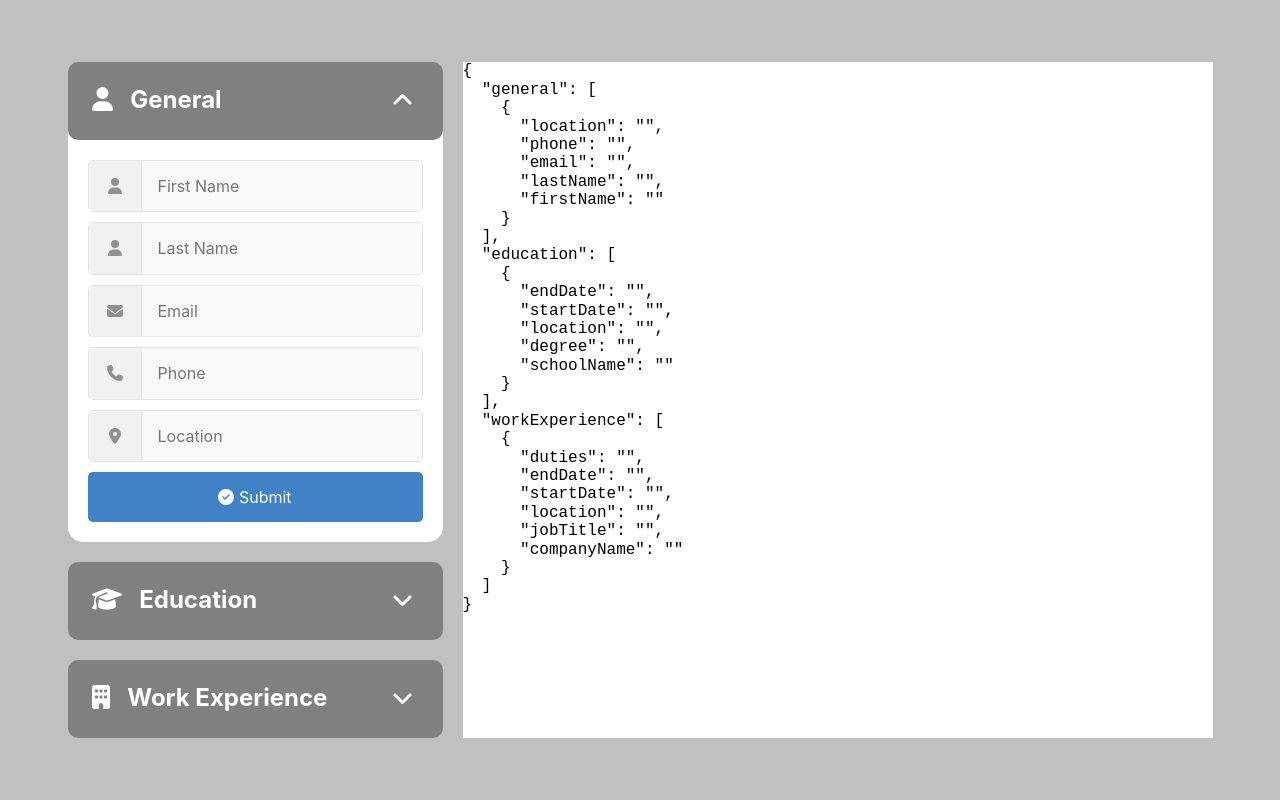
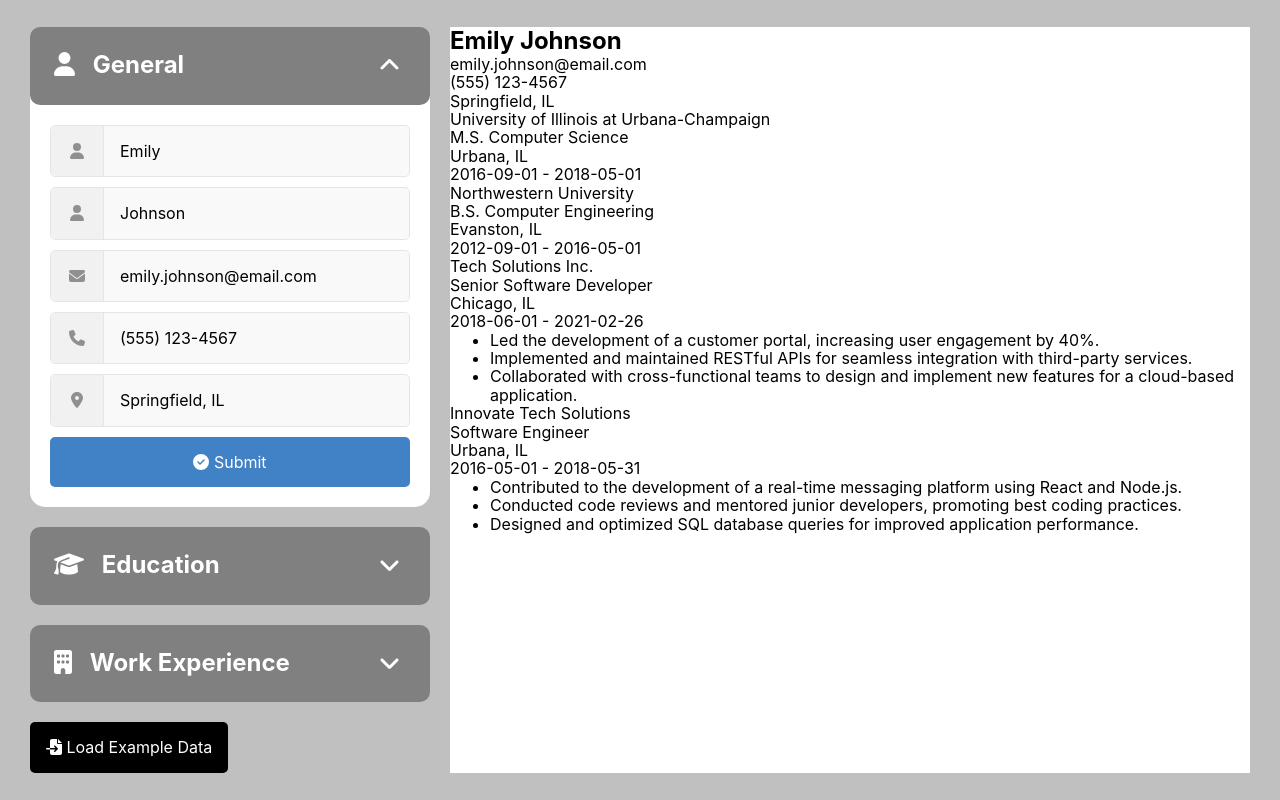
Before and after one commit to djsereno/CV-Application, a React (Vite) app: page / in a window 1280 px wide. Built offline with nearby package versions, Linux system fonts and the light colour scheme.

Commit message:
Add some example CV data to the app

```diff
--- a/src/App.jsx
+++ b/src/App.jsx
@@ -4,17 +4,20 @@ import Dropdown from './Dropdown';
 import CvPage from './CV';
 import './App.css';
 import './icons.js';
+import { FontAwesomeIcon } from '@fortawesome/react-fontawesome';
+import { exampleData } from './exampledata.js';
 
 function App() {
   const [openStatus, setOpenStatus] = useState([true, false, false]);
   const [cvVals, setCvVals] = useState(
-    data.reduce((cvValsAcc, section) => {
-      const subsectionVals = section.formFields.reduce(
-        (subsectionValsAcc, input) => ({ [input.id]: '', ...subsectionValsAcc }),
-        {}
-      );
-      return { [section.id]: [subsectionVals], ...cvValsAcc };
-    }, {})
+    // data.reduce((cvValsAcc, section) => {
+    //   const subsectionVals = section.formFields.reduce(
+    //     (subsectionValsAcc, input) => ({ [input.id]: '', ...subsectionValsAcc }),
+    //     {}
+    //   );
+    //   return { [section.id]: [subsectionVals], ...cvValsAcc };
+    // }, {})
+    exampleData
   );
 
   const updateCvVals = (newSectionVals, sectionId) => {
@@ -27,6 +30,12 @@ function App() {
     const newOpenStatus = new Array(3).fill(false);
     newOpenStatus[index] = !openStatus[index];
     setOpenStatus(newOpenStatus);
+  };
+
+  const loadExampleData = () => {
+    // for (const [key, value] of Object.entries(exampleData)) {
+    //   updateCvVals(value, key);
+    // }
   };
 
   return (
@@ -42,6 +51,9 @@ function App() {
             {...section}
           />
         ))}
+        <button className="load-example-data" onClick={loadExampleData}>
+          <FontAwesomeIcon icon="fa-file-import" /> Load Example Data
+        </button>
       </div>
       <CvPage {...cvVals} />
     </>
--- a/src/CV.css
+++ b/src/CV.css
@@ -1,3 +1,4 @@
 #cv-container {
   background-color: white;
+  max-width: 800px;
 }
--- a/src/CV.jsx
+++ b/src/CV.jsx
@@ -10,7 +10,7 @@ function CvPage({ general, education, workExperience }) {
       <General generalData={general[0]} />
       <Education educationData={education} />
       <Work workData={workExperience} />
-      <pre>{JSON.stringify({ general, education, workExperience }, null, 2)}</pre>
+      {/* <pre>{JSON.stringify({ general, education, workExperience }, null, 2)}</pre> */}
     </div>
   );
 }
--- a/src/Dropdown.css
+++ b/src/Dropdown.css
@@ -151,6 +151,10 @@ button:hover {
   width: 100%;
 }
 
+.duty-list {
+  padding-left: 20px;
+}
+
 .add-button {
   width: 100%;
   margin-top: 20px;
@@ -210,3 +214,12 @@ input[type='date']:invalid {
   flex-direction: row;
   gap: 0.5em;
 }
+
+button.load-example-data {
+  width: fit-content;
+  padding: 1em;
+  border: transparent;
+  border-radius: 5px;
+  background-color: black;
+  color: white;
+}
--- a/src/FormOutput.jsx
+++ b/src/FormOutput.jsx
@@ -57,10 +57,10 @@ function FormOutput({ handleEdit, sectionId, subsectionVals }) {
 
       content = (
         <>
-          <h3>{subsectionVals.companyName}</h3>
+          <h3>{subsectionVals.jobTitle}</h3>
           <p className="output-group">
-            <FontAwesomeIcon icon="fa-id-badge" className="fa-fw" />
-            {subsectionVals.jobTitle}
+            <FontAwesomeIcon icon="fa-building" className="fa-fw" />
+            {subsectionVals.companyName}
           </p>
           <p className="output-group">
             <FontAwesomeIcon icon="fa-location-dot" className="fa-fw" />
@@ -70,7 +70,7 @@ function FormOutput({ handleEdit, sectionId, subsectionVals }) {
             <FontAwesomeIcon icon="fa-calendar-days" className="fa-fw" />
             {formatDate(subsectionVals.startDate)} - {formatDate(subsectionVals.endDate)}
           </p>
-          <ul>{dutyBullets}</ul>
+          <ul className="duty-list">{dutyBullets}</ul>
         </>
       );
       break;
--- /dev/null
+++ b/src/exampledata.js
@@ -0,0 +1,45 @@
+export const exampleData = {
+  "general": [
+    {
+      "location": "Springfield, IL",
+      "phone": "(555) 123-4567",
+      "email": "emily.johnson@email.com",
+      "lastName": "Johnson",
+      "firstName": "Emily"
+    }
+  ],
+  "education": [
+    {
+      "endDate": "2018-05-01",
+      "startDate": "2016-09-01",
+      "location": "Urbana, IL",
+      "degree": "M.S. Computer Science",
+      "schoolName": "University of Illinois at Urbana-Champaign"
+    },
+    {
+      "endDate": "2016-05-01",
+      "startDate": "2012-09-01",
+      "location": "Evanston, IL",
+      "degree": "B.S. Computer Engineering",
+      "schoolName": "Northwestern University"
+    }
+  ],
+  "workExperience": [
+    {
+      "duties": "- Led the development of a customer portal, increasing user engagement by 40%.\n- Implemented and maintained RESTful APIs for seamless integration with third-party services.\n- Collaborated with cross-functional teams to design and implement new features for a cloud-based application.",
+      "endDate": "2021-02-26",
+      "startDate": "2018-06-01",
+      "location": "Chicago, IL",
+      "jobTitle": "Senior Software Developer",
+      "companyName": "Tech Solutions Inc."
+    },
+    {
+      "duties": "- Contributed to the development of a real-time messaging platform using React and Node.js.\n- Conducted code reviews and mentored junior developers, promoting best coding practices.\n- Designed and optimized SQL database queries for improved application performance.",
+      "endDate": "2018-05-31",
+      "startDate": "2016-05-01",
+      "location": "Urbana, IL",
+      "jobTitle": "Software Engineer",
+      "companyName": "Innovate Tech Solutions"
+    }
+  ]
+}
--- a/src/icons.js
+++ b/src/icons.js
@@ -17,7 +17,8 @@ import {
   faCircleCheck,
   faPencil,
   faTrashCan,
-  faCirclePlus
+  faCirclePlus,
+  faFileImport
 } from '@fortawesome/free-solid-svg-icons';
 
 library.add(
@@ -38,5 +39,6 @@ library.add(
   faCircleCheck,
   faPencil,
   faTrashCan,
-  faCirclePlus
+  faCirclePlus,
+  faFileImport
 );
```
